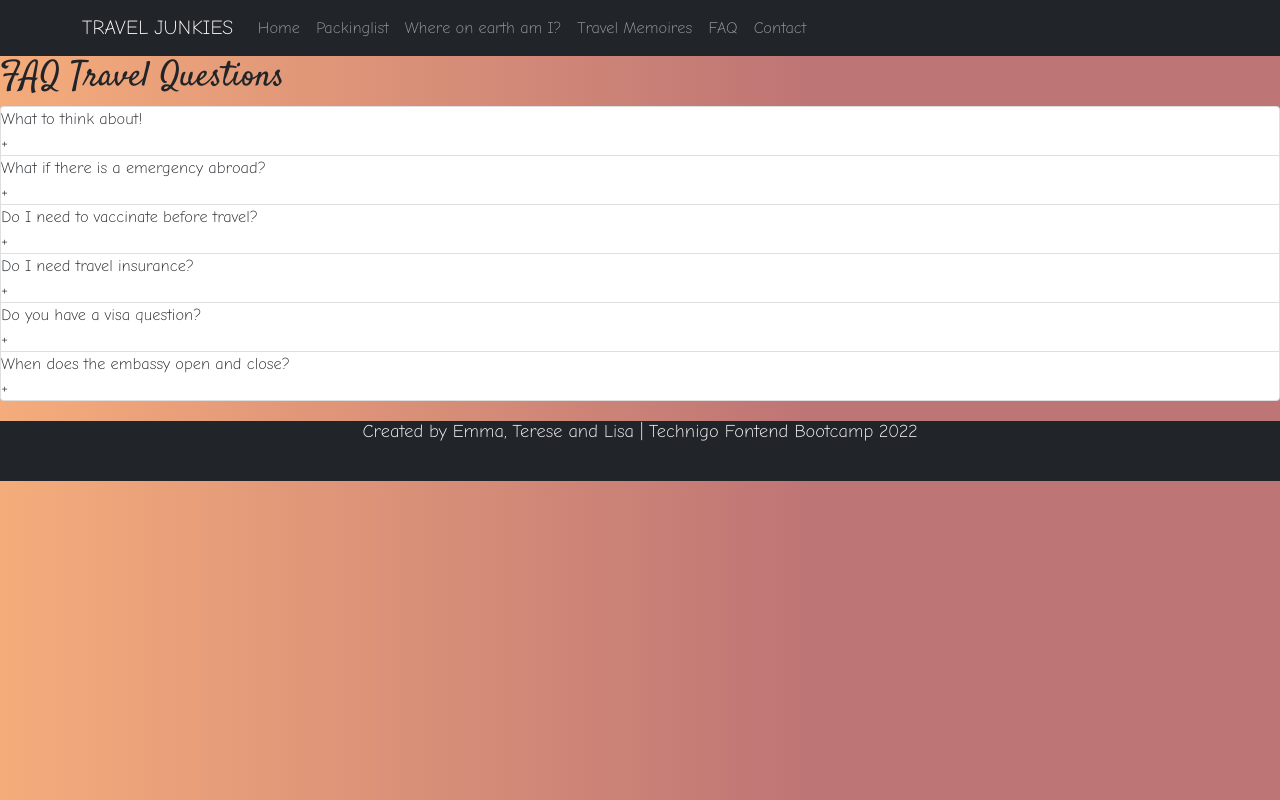
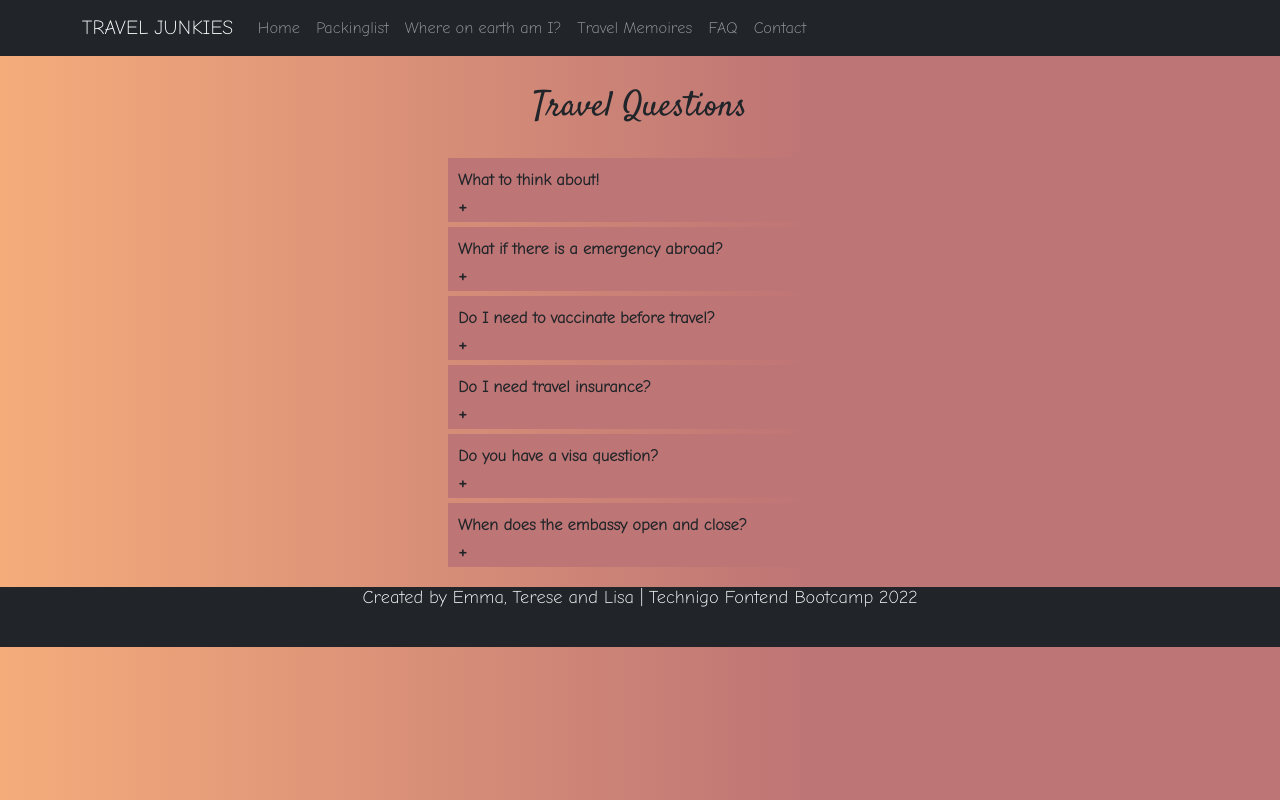
Before and after one commit to lisabergstrom/final-project-frontend, a React (Create React App) app: page /faq in a window 1280 px wide. Built offline with nearby package versions, Linux system fonts and the light colour scheme.

Commit message:
added faq styling

```diff
--- a/src/app.css
+++ b/src/app.css
@@ -3,6 +3,11 @@
     height: 100vh;
   }
 
+
+  .accordion-item {
+background-color: green;
+
+  }
   /* .App {
     text-align: center;
   }
--- a/src/components/Accordion.js
+++ b/src/components/Accordion.js
@@ -1,14 +1,16 @@
 import React, { useState } from 'react';
+
+import { AccordionItem, AccordionTitle, TitleActive, AccContent, PlusMinus } from "./FaqStyle";
 const Accordion = ({ title, content }) => {
   const [isActive, setIsActive] = useState(false);
   return (
-    <div className="accordion-item">
-      <div className="accordion-title" onClick={() => setIsActive(!isActive)}>
-        <div>{title}</div>
-        <div>{isActive ? '-' : '+'}</div>
-      </div>
-      {isActive && <div className="accordion-content">{content}</div>}
-    </div>
+    <AccordionItem>
+      <TitleActive onClick={() => setIsActive(!isActive)}>
+        <AccordionTitle>{title}</AccordionTitle>
+        <PlusMinus>{isActive ? '-' : '+'}</PlusMinus>
+      </TitleActive>
+      {isActive && <AccContent>{content}</AccContent>}
+    </AccordionItem>
   );
 };
 export default Accordion;
--- a/src/components/Faq.js
+++ b/src/components/Faq.js
@@ -48,7 +48,7 @@ const Faq = () => {
   return (
     <div>
        <Navbar />
-      <Header>FAQ Travel Questions</Header>
+      <Header>Travel Questions</Header>
       <div className="accordion">
         {accordionData.map(({ title, content}) => (
           <Accordion title={title} content={content} />
--- a/src/components/FaqStyle.js
+++ b/src/components/FaqStyle.js
@@ -1,6 +1,42 @@
-import styled from 'styled-components';
+import styled from 'styled-components/macro';
 
 export const Header = styled.h3`
 font-family: 'Satisfy',cursive;
 font-size: 35px;
+margin:30px;
+text-align: center;
  `;
+
+ export const AccordionItem = styled.div`
+ background-color: #BE7575;
+ width: 250px;
+ display: flex;
+ flex-direction: column;
+ margin-left: 15%;
+ margin-top: 5px;
+ font-weight: bold;
+ padding: 10px 10px 0px 10px;
+
+ @media (min-width: 667px) {
+    width: 443px;
+    margin-left: 35%;
+  }
+
+ `;
+
+ export const  AccordionTitle = styled.div`
+ background-color: #BE7575
+ `;
+
+ export const  TitleActive = styled.div`
+ background-color: #C2E8CE5;
+ `;
+
+ export const  AccContent = styled.div`
+ background-color: #F2EEE5;
+ padding: 10px;
+ `;
+
+ export const  PlusMinus = styled.div`
+ font-size: 20px;
+ `;
```
Also changed, not shown: src/index.css (line endings or trailing spaces).
